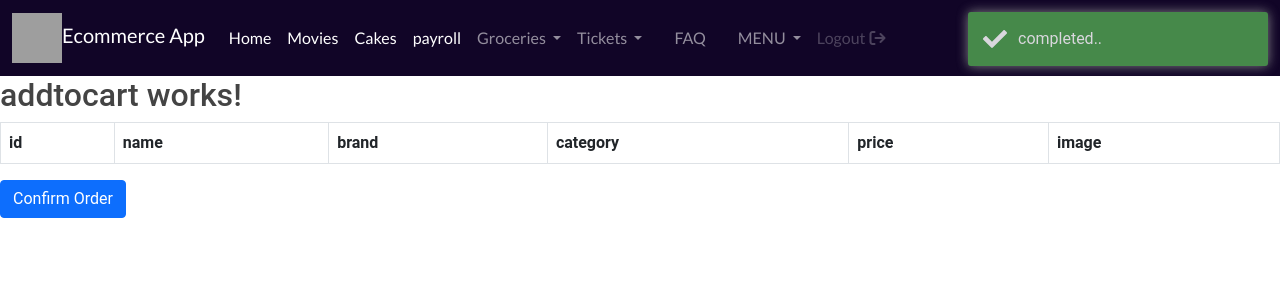
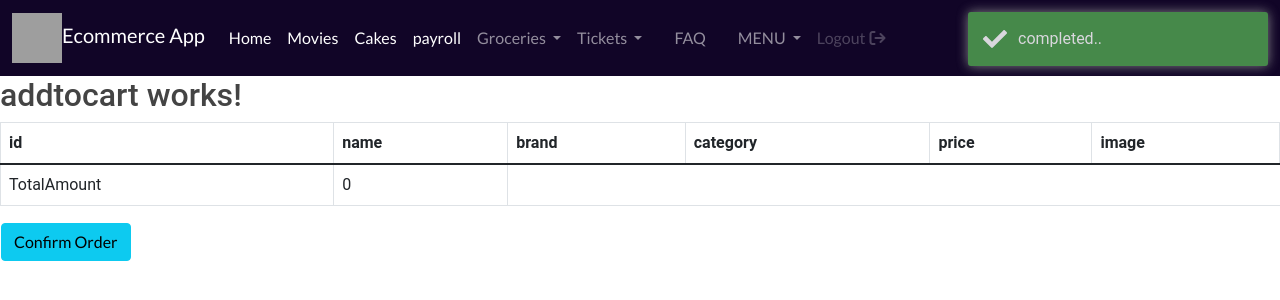
Before and after one commit to kv-b1-2022/ecommerceapp-angular, an Angular app: page /addtocart in a window 1280 px wide. Shown: the top 300 px of the page. Built offline with nearby package versions, Linux system fonts and the light colour scheme; grey boxes are pictures that could not be loaded; some icons are missing.

Commit message:
updatedfeatures

```diff
--- a/src/app/grocery/addproducts/addproducts.component.html
+++ b/src/app/grocery/addproducts/addproducts.component.html
@@ -14,10 +14,7 @@
     <label for="category">Category:</label>
     <input type="category" name="category" [(ngModel)]="category" placeholder="Enter category" required>
 </div>
-<div>
-    <label for="price">price:</label>
-    <input type="price" name="price" [(ngModel)]="price"  placeholder="Enter price" required >
-</div>
+
 <div>
     <label for="image">Image:</label>
     <input type="text" name="image" [(ngModel)]="image" placeholder="Enter image" required>
--- a/src/app/grocery/addproducts/addproducts.component.ts
+++ b/src/app/grocery/addproducts/addproducts.component.ts
@@ -11,7 +11,7 @@ export class AddproductsComponent implements OnInit {
   name!: String;
   brand!: String;
   category!: String;
-  price!: String;
+
   image!:String
 
 
@@ -25,7 +25,7 @@ export class AddproductsComponent implements OnInit {
   products!:any;
   getAddProducts()
   {
-    const userObj={"name":this.name,"brand":this.brand,"category":this.category,"price":this.price,"image":this.image};
+    const userObj={"name":this.name,"brand":this.brand,"category":this.category,"image":this.image};
     const url="http://localhost:8080/product/save";
     this.http.post(url,userObj).subscribe((res)=>{
       console.log(res);
--- a/src/app/grocery/addtocart/addtocart.component.html
+++ b/src/app/grocery/addtocart/addtocart.component.html
@@ -16,18 +16,25 @@
 
     </thead>
     <tbody>
-        <tr *ngFor="let product of products;">
+        <tr *ngFor="let product of products;let i=index">
             <td>{{product.id}}</td>
             <td>{{product.name}}</td>
             <td>{{product.brand}}</td>
             <td>{{product.category}}</td>
             <td>{{product.price}}</td>
             <td>{{product.image}}</td>
-            <td><a routerLink="/addtocart/{{product.id}}" class="btn btn-info">order</a></td>
+            <td><button type="button" (click)="removeItem(i)">Remove</button></td>
+         <!-- <td><a routerLink="/addtocart/{{product.id}}" class="btn btn-info">Remove</a></td>-->
           <!--  <td><button type="button" (click)="deleteProduct(product.id)" class="btn btn-danger">Delete</button></td>-->
 
         </tr>
     </tbody>
+    <tfoot>
+        <tr>
+            <td>TotalAmount</td>
+            <td>{{getTotalAmount()}}</td></tr>
+    </tfoot>
 </table>
 
-<button type="button" (click)="placeOrder()" class="btn btn-primary">Confirm Order</button>
+
+<td><a routerLink="/create-order" class="btn btn-info">Confirm Order</a></td>
--- a/src/app/grocery/addtocart/addtocart.component.ts
+++ b/src/app/grocery/addtocart/addtocart.component.ts
@@ -20,6 +20,13 @@ export class AddtocartComponent implements OnInit {
     let items= localStorage.getItem("CART_ITEMS")
     this.products = items != null ? JSON.parse(items):[];
   }
+  getTotalAmount(){
+    let amount = 0;
+    for(let product of this.products){
+      amount = amount + product.price * 1;//product.quantity;
+    }
+    return amount;
+  }
   products!:any;
   placeOrder()
   {
@@ -38,4 +45,9 @@ export class AddtocartComponent implements OnInit {
   localStorage.removeItem("CART_ITEMS");
   this.products = [];
   }
+
+  removeItem(index:number){
+    this.products.splice(index,1);
+    localStorage.setItem("CART_ITEMS",JSON.stringify(this.products));
+  }
 }
```
